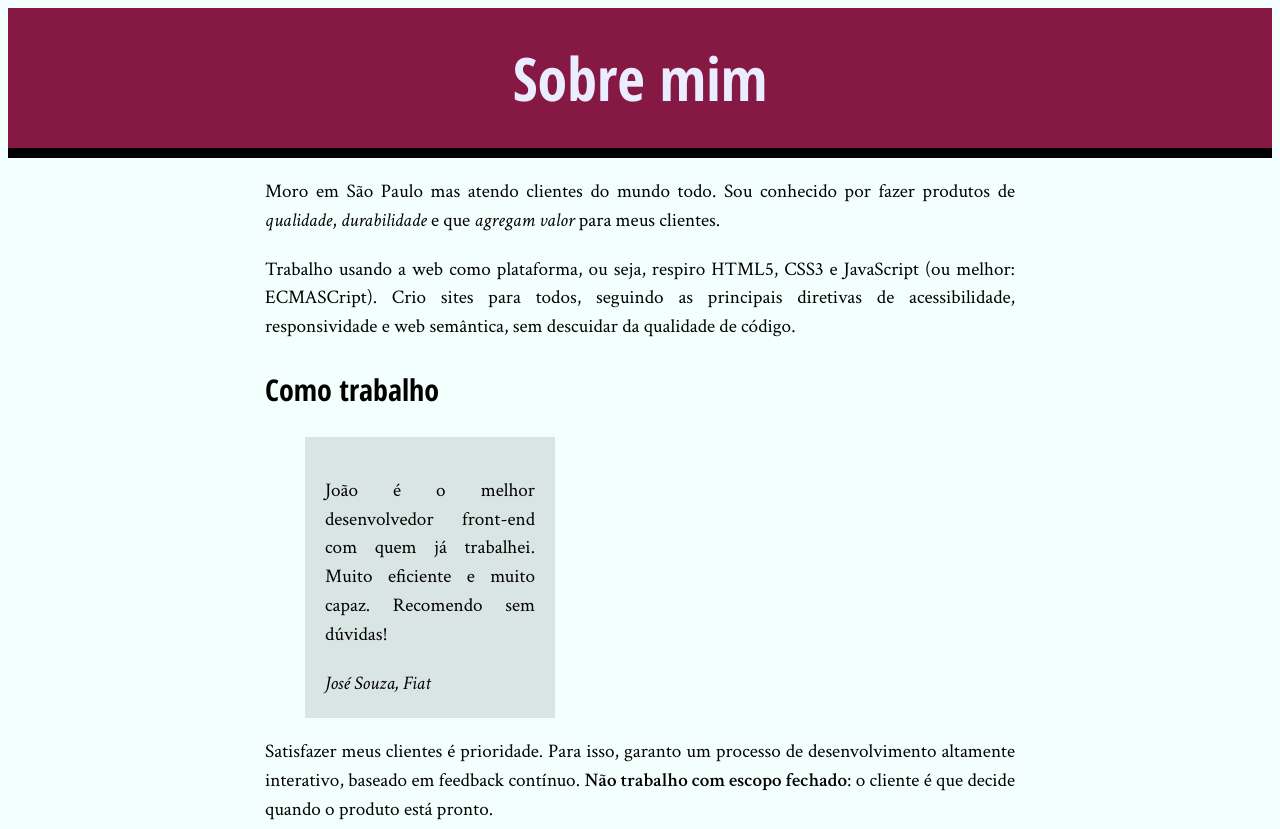
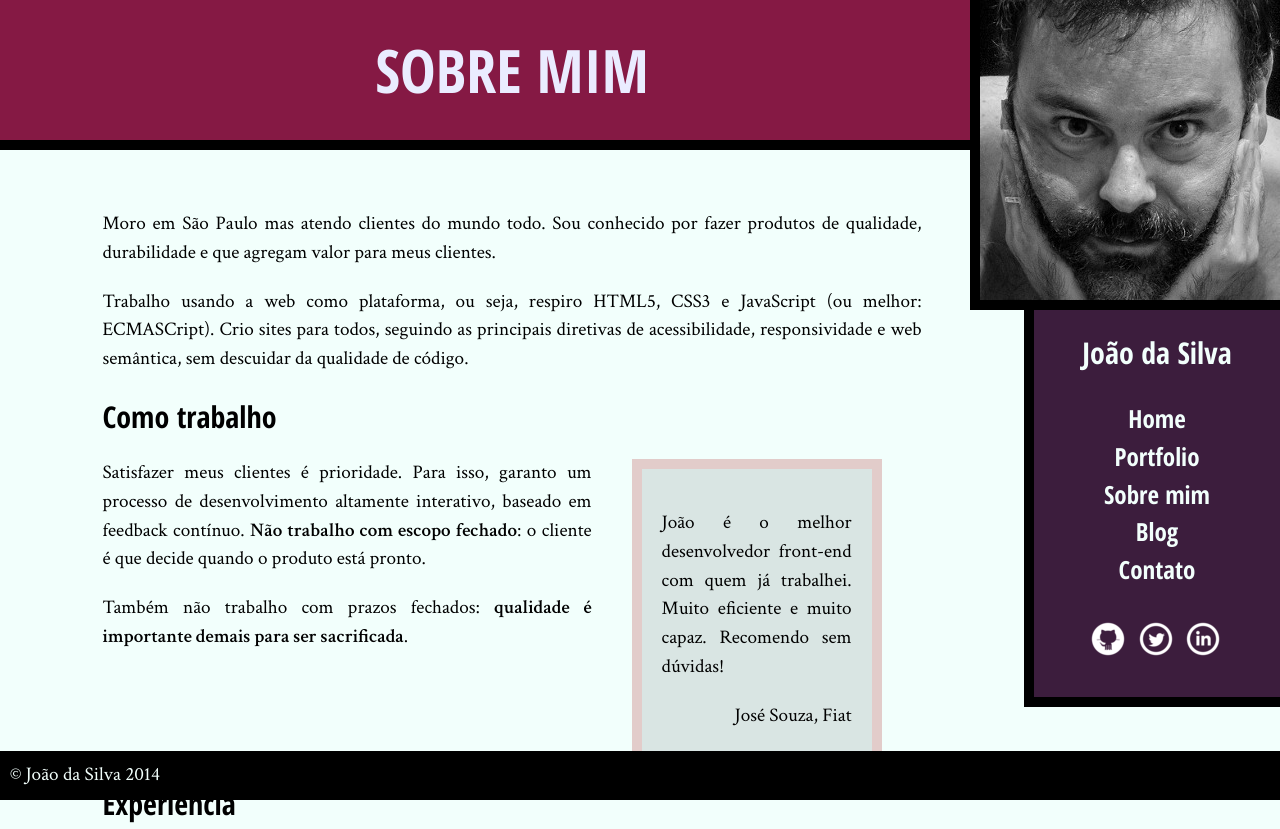
Before and after one commit to A-nita/Front-end, a plain HTML site: page bio.html in a window 1280 px wide. Shown: the top 829 px of the page. Drawn offline with Linux system fonts and the light colour scheme.

Commit message:
curso finalizado

```diff
--- a/bio.html
+++ b/bio.html
@@ -4,7 +4,8 @@
         <title>Biografia - João da Silva</title>
         <meta charset="utf-8">
         <link rel="icon" href="favicon.png">
-        <link rel="stylesheet" href="site.css">
+        <link rel="stylesheet" href="./styles/reset.css">
+        <link rel="stylesheet" href="./styles/site.css">
         <link rel="stylesheet" href="http://fonts.googleapis.com/css?family=Crimson+Text:400,400italic,600">
         <link rel="stylesheet" href="http://fonts.googleapis.com/css?family=Open+Sans+Condensed:700">
     </head>
@@ -12,26 +13,23 @@
         <main>
             <h1>Sobre mim</h1>
 
-            <div>
+            <div class="container">
                 <p>Moro em São Paulo mas atendo clientes do mundo todo. Sou conhecido por fazer produtos de <em>qualidade</em>, <em>durabilidade</em> e que <em>agregam valor</em> para meus clientes.</p>
-
                 <p>Trabalho usando a web como plataforma, ou seja, respiro HTML5, CSS3 e JavaScript (ou melhor: ECMASCript). Crio sites para todos, seguindo as principais diretivas de acessibilidade, responsividade e web semântica, sem descuidar da qualidade de código.</p>
-
 
                 <h2>Como trabalho</h2>
 
-                <blockquote>
+                <blockquote class="fiat">
                     <p>João é o melhor desenvolvedor front-end com quem já trabalhei. Muito eficiente e muito capaz. Recomendo sem dúvidas!</p>
                     <cite>José Souza, Fiat</cite>
                 </blockquote>
 
                 <p>Satisfazer meus clientes é prioridade. Para isso, garanto um processo de desenvolvimento altamente interativo, baseado em feedback contínuo. <strong>Não trabalho com escopo fechado</strong>: o cliente é que decide quando o produto está pronto.</p>
-
                 <p>Também não trabalho com prazos fechados: <strong>qualidade é importante demais para ser sacrificada</strong>.</p>
 
-                <h2>Experiência</h2>
+                <h2 class="experiencia">Experiência</h2 class="experiencia">
 
-                <blockquote>
+                <blockquote class="petrobras">
                     <p>João domina as tecnologias como ninguém. Eu apresentava um problema, ele tinha na ponta da língua a solução mais adequada com as tecnologias mais recentes.</p>
                     <cite>Manoel Santos, Petrobrás</cite>
                 </blockquote>
@@ -39,24 +37,29 @@
                 <p>Já desenvolvi projetos para grandes empresas como <a href="http://www.bmw.com">BMW</a>, <a href="http://www.uol.com.br">UOL</a> e <a href="http://www.ibm.com.br">IBM</a>. Neles, o foco principal era entregar uma experiência imersiva e impactante para o usuário final sem descuidar do desempenho e da acessibilidade da página.</p>
 
                 <p>Também já fui contratado para transformar grandes portais, como <a href="http://www.terra.com.br">Terra</a> e <a href="http://www.g1.globo.com">G1</a>, em páginas responsivas. Fui responsável por renovar o layout, reorganizar o conteúdo e re-escrever o código de forma mais reaproveitável.</p>
-
-                <h2>Comunidade</h2>
-
+                <h2 class="comunidade">Comunidade</h2>
                 <p>Procuro repassar meu conhecimento para a comunidade. Para isso, já dei <a href="portfolio.html">diversas palestras</a> e mantenho um <a href="blog.html">blog</a>.</p>
             </div>
         </main>
-        <img src="eu.jpg" alt="Foto de João da Silva">
+
+        <img src="../images/eu.jpg" alt="Foto de João da Silva">
         <aside>
             <h1>João da Silva</h1>
+
             <nav>
                 <ul>
                     <li><a href="index.html">Home</a></li>
                     <li><a href="portfolio.html">Portfolio</a></li>
                     <li><a href="bio.html">Sobre mim</a></li>
                     <li><a href="blog.html">Blog</a></li>
-                    <li><a href="contato.html">Contato</a></li>
+                    <li class="ultimo-link"><a href="contato.html">Contato</a></li class="ultimo-link">
                 </ul>
             </nav>
+            <ul class="icones_sociais">
+                <li><a class="github" href="http://github.com/joaodasilva">github</a></li>
+                <li><a class="twitter" href="http://twitter.com/joaodasilva">twitter</a></li>
+                <li><a class="linkedin" href="http://linkedin.com/joaodasilva">linkedin</a></li>
+            </ul>
         </aside>
         <footer>
             &copy; João da Silva 2014
--- /dev/null
+++ b/styles/reset.css
@@ -0,0 +1,47 @@
+/* http://meyerweb.com/eric/tools/css/reset/
+   v2.0 | 20110126
+   License: none (public domain)
+*/
+html, body, div, span, applet, object, iframe,
+h1, h2, h3, h4, h5, h6, p, blockquote, pre,
+a, abbr, acronym, address, big, cite, code,
+del, dfn, em, img, ins, kbd, q, s, samp,
+small, strike, strong, sub, sup, tt, var,
+b, u, i, center,
+dl, dt, dd, ol, ul, li,
+fieldset, form, label, legend,
+table, caption, tbody, tfoot, thead, tr, th, td,
+article, aside, canvas, details, embed,
+figure, figcaption, footer, header, hgroup,
+menu, nav, output, ruby, section, summary,
+time, mark, audio, video {
+  margin: 0;
+  padding: 0;
+  border: 0;
+  font-size: 100%;
+  font: inherit;
+  vertical-align: baseline;
+}
+/* HTML5 display-role reset for older browsers */
+article, aside, details, figcaption, figure,
+footer, header, hgroup, menu, nav, section {
+  display: block;
+}
+body {
+  line-height: 1;
+}
+ol, ul {
+  list-style: none;
+}
+blockquote, q {
+  quotes: none;
+}
+blockquote:before, blockquote:after,
+q:before, q:after {
+  content: '';
+  content: none;
+}
+table {
+  border-collapse: collapse;
+  border-spacing: 0;
+}
--- /dev/null
+++ b/styles/site.css
@@ -0,0 +1,163 @@
+body {
+    font-family: "Crimson Text", serif;
+    background-color: #F2FFFC;
+    text-align: justify;
+    font-size: 120%;
+    line-height: 1.5; /* espacamento entre as linhas */
+}
+.container{
+    margin: 0 auto;
+    width: 80%;
+    padding: 40px 0;
+    padding-bottom: 60px 0;
+}
+main h1 {
+    font-size: 60px;
+    background-color: #851944;
+    color: #EAECFF;
+    text-align: center;
+    font-family: "Open Sans Condensed", sans-serif;
+    padding: 25px; /* espaco entre o conteudo e a borda */
+    margin: 0;
+    border-bottom: 10px solid #000;
+    text-transform: uppercase;
+}
+main div{
+    width: 750px;
+    margin: 0 auto;
+    padding: 30px,0;
+}
+main a {
+    color: #851944;
+    font: inherit;
+}
+p {
+    text-align: justify;
+    margin: 20px 0; /* distacia entre os elementos */
+}
+h1, h2 {
+    font-family: "Open Sans Condensed", "Arial", sans-serif;
+    font-size: 30px;
+}
+.experiencia{
+    clear: right;
+}
+.comunidade{
+    clear: left;
+}
+
+blockquote{
+    background-color: #D9E5E3;
+    padding: 20px;
+    border: 10px solid #E2CCCA;
+    width: 250px;
+    margin: 20px 40px;
+    box-sizing: border-box;
+}
+.fiat{
+    float: right;
+}
+.petrobras{
+    float: left;
+}
+cite{
+    float: right;
+}
+aside {
+    background-color: #3C1D3D;
+    color: #F2FFFC;
+    padding: 20px;
+    text-align: center;
+
+}
+.ultimo-link{
+    margin-bottom: 30px;
+}
+aside h1{
+    font-size: 30px;
+    margin-bottom: 25px;
+    text-align: center;
+}
+aside a {
+    color: inherit;
+    font-size: 25px;
+    font-family: "Open Sans Condensed", sans-serif;
+    text-decoration: none; /* retira o sublinhado de links */
+    padding: 20px;
+}
+.icones_sociais li{
+    display: inline-block;
+}
+.icones_sociais a{
+    width: 3px;
+    height: 3px;
+    display: inline-block;
+    text-indent: -99999px; /* retira o texto da imagem dos links */
+}
+.github{
+    background-image: url(../images/github.png);
+}
+.twitter{
+    background-image: url(../images/twitter.png);
+}
+.linkedin{
+    background-image: url(../images/linkedin.png);
+}
+nav a {
+    color: #F2FFFC;
+}
+footer {
+    background-color: #000;
+    color: #F2FFFC;
+    padding: 10px;
+    clear: both;
+    position: fixed;
+    bottom: 0;
+    width: 100%;
+}
+
+ul{
+    list-style-type:none;  /* marcacao dos itens de uma lista */
+}
+strong{
+    font-weight: bold;
+}
+em{
+    font-weight: italic;
+}
+article {
+    padding-bottom: 30px;
+    border-bottom: 1px solid #ccc;
+    margin-bottom: 20px;
+}
+.leia-mais{
+    padding: 8px;
+    margin: 16px;
+    display: block;
+    font-size: 24px;
+    text-align: center;
+    background-color: #E6E7E8;
+}
+aside, img{
+    float: right;
+    border-left: 10px solid #000;
+    border-bottom: 10px solid #000;
+}
+aside{
+    clear: right;
+    width: 20%;
+    box-sizing: border-box;
+    position: relative;
+    top: 310px;
+
+}
+img{
+    box-sizing: border-box;
+    position: absolute;
+    top: 0;
+    right: 0;
+}
+main{
+    float: left;
+    width: 80%;
+}
```
Also changed, not shown: images/eu.jpg (added), images/favicon.png (added), images/github.png (added), images/linkedin.png (added), images/twitter.png (added).
